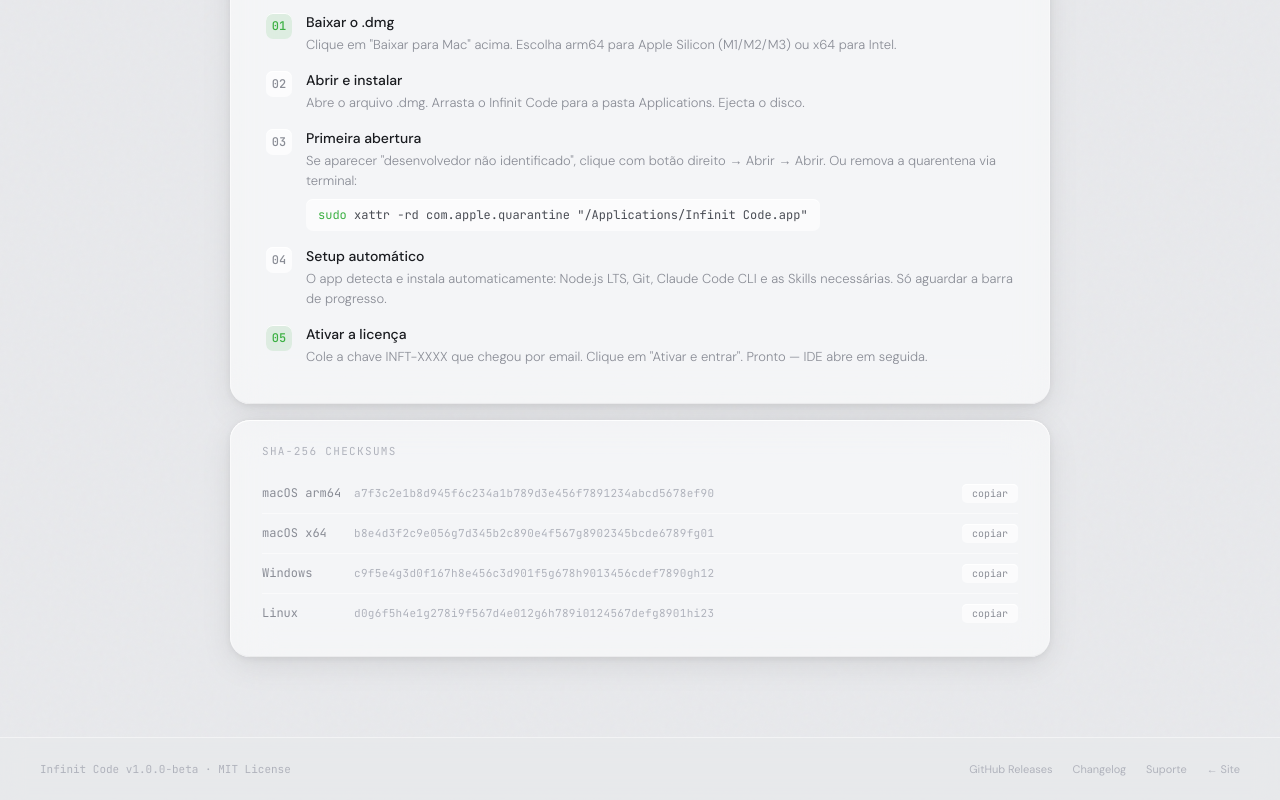
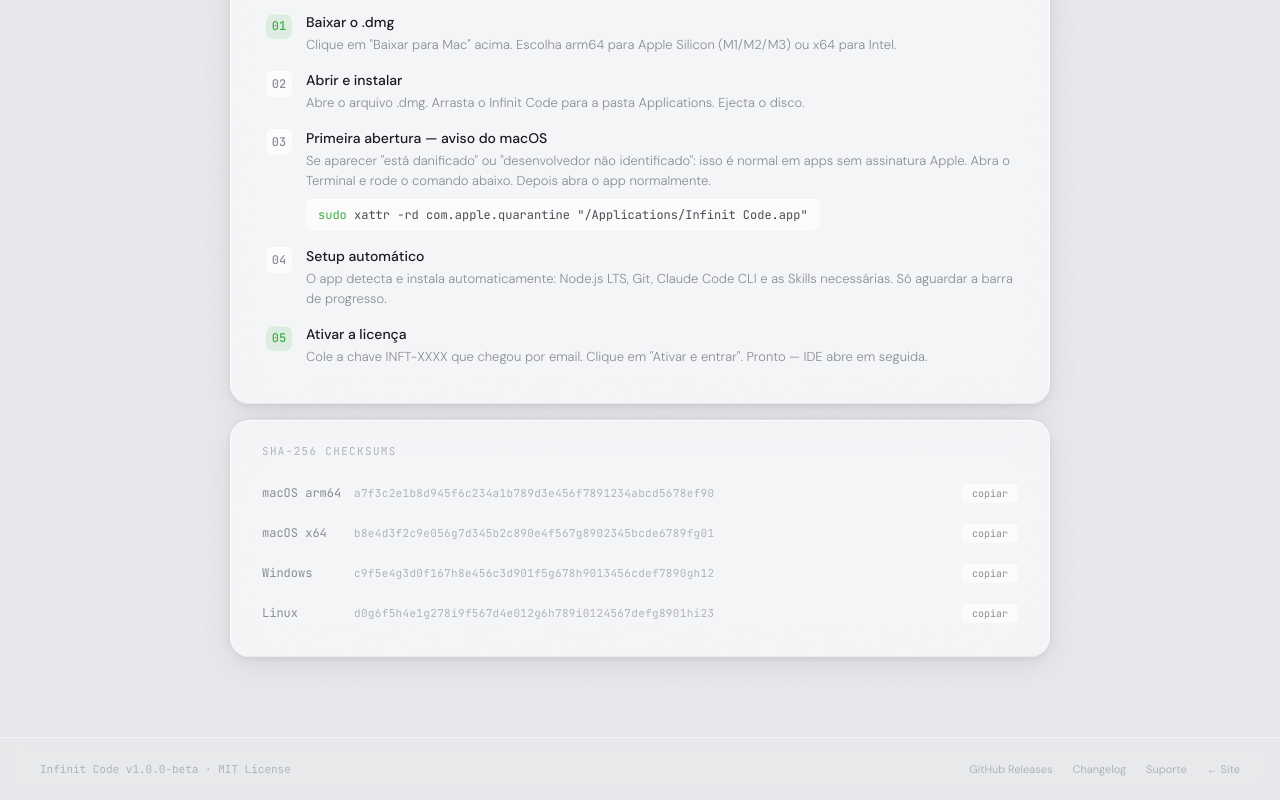
Before and after one commit to santuariotnb-sys/infinit-code, a Next.js app in the folder web-app/: page /download in a window 1280 px wide. Shown: the part 1467-2267 px from the top of the page. Built offline with nearby package versions, Linux system fonts and the light colour scheme.

Commit message:
fix: atualizar guia instalação macOS para erro 'danificado' do Sequoia

```diff
--- a/web-app/app/download/page.tsx
+++ b/web-app/app/download/page.tsx
@@ -78,7 +78,7 @@
   mac: [
     { num: '01', green: true, title: 'Baixar o .dmg', desc: 'Clique em "Baixar para Mac" acima. Escolha arm64 para Apple Silicon (M1/M2/M3) ou x64 para Intel.' },
     { num: '02', title: 'Abrir e instalar', desc: 'Abre o arquivo .dmg. Arrasta o Infinit Code para a pasta Applications. Ejecta o disco.' },
-    { num: '03', title: 'Primeira abertura', desc: 'Se aparecer "desenvolvedor não identificado", clique com botão direito → Abrir → Abrir. Ou remova a quarentena via terminal:', code: 'sudo xattr -rd com.apple.quarantine "/Applications/Infinit Code.app"' },
+    { num: '03', title: 'Primeira abertura — aviso do macOS', desc: 'Se aparecer "está danificado" ou "desenvolvedor não identificado": isso é normal em apps sem assinatura Apple. Abra o Terminal e rode o comando abaixo. Depois abra o app normalmente.', code: 'sudo xattr -rd com.apple.quarantine "/Applications/Infinit Code.app"' },
     { num: '04', title: 'Setup automático', desc: 'O app detecta e instala automaticamente: Node.js LTS, Git, Claude Code CLI e as Skills necessárias. Só aguardar a barra de progresso.' },
     { num: '05', green: true, title: 'Ativar a licença', desc: 'Cole a chave INFT-XXXX que chegou por email. Clique em "Ativar e entrar". Pronto — IDE abre em seguida.' },
   ],
```
